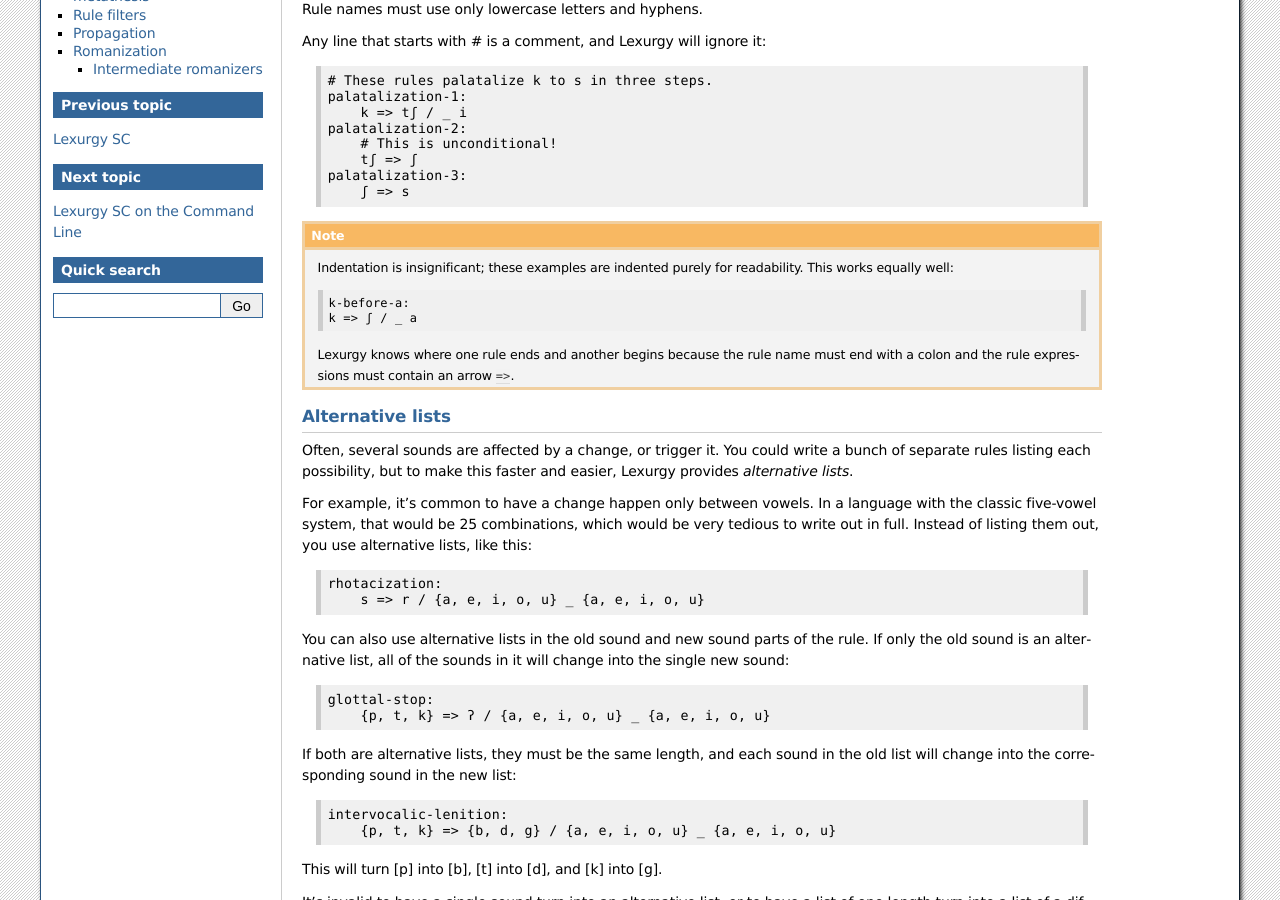
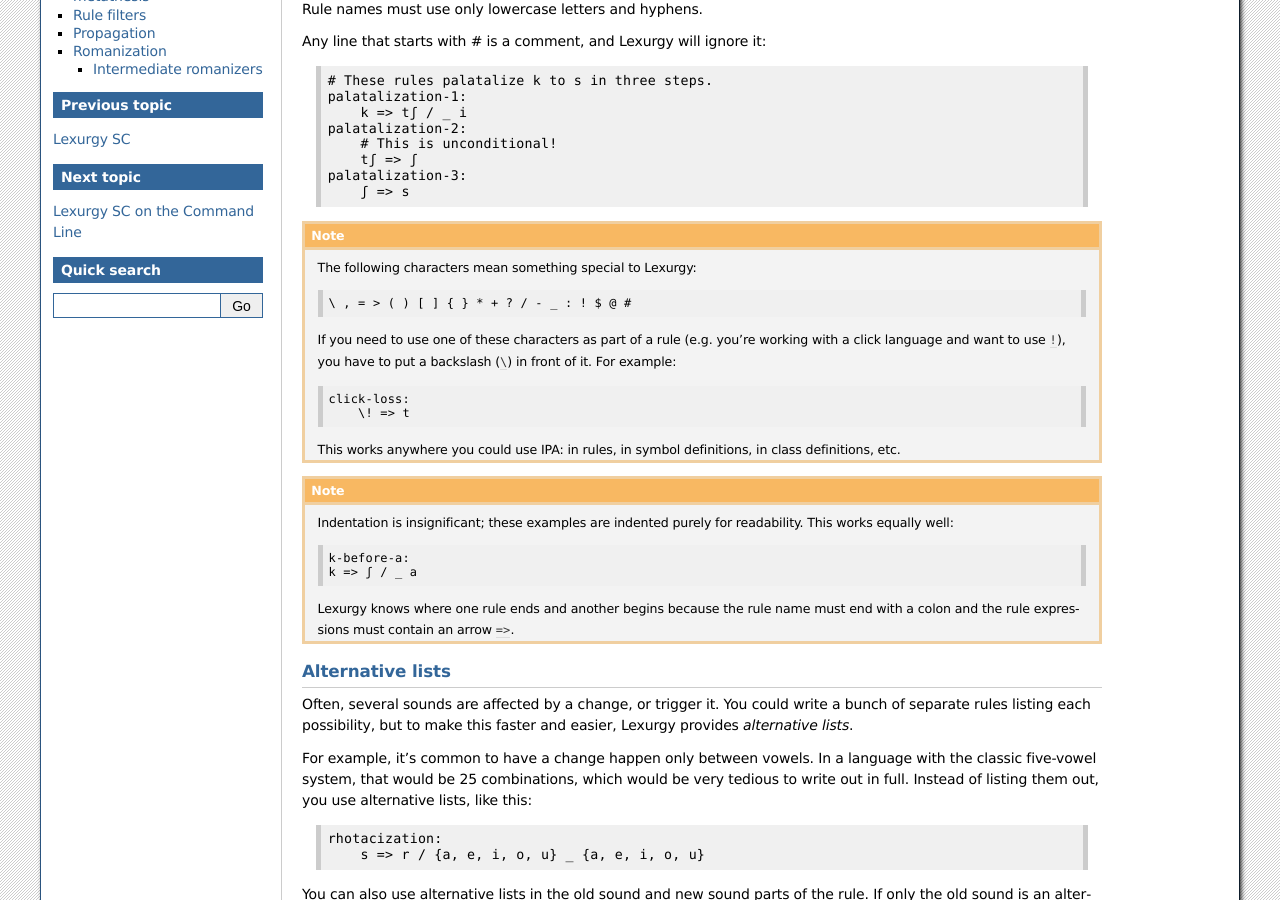
Before and after one commit to def-gthill/lexurgy, a Sphinx documentation site: the page built from doc/source/sc-dsl.rst, in a window 1280 px wide and 900 px high, scrolled down 515 px. Built offline with Sphinx 7.4.7, drawn with Linux system fonts in a browser that asks for light colours.

Commit message:
Added an explanation of escaping

```diff
--- a/doc/source/sc-dsl.rst
+++ b/doc/source/sc-dsl.rst
@@ -38,6 +38,22 @@
         tʃ => ʃ
     palatalization-3:
         ʃ => s
+
+.. note::
+
+    The following characters mean something special to Lexurgy::
+
+        \ , = > ( ) [ ] { } * + ? / - _ : ! $ @ #
+
+    If you need to use one of these characters as part of a rule
+    (e.g. you're working with a click language and want to use ``!``),
+    you have to put a backslash (``\``) in front of it. For example::
+
+        click-loss:
+            \! => t
+
+    This works anywhere you could use IPA: in rules, in symbol definitions,
+    in class definitions, etc.
 
 .. note::
 
```
